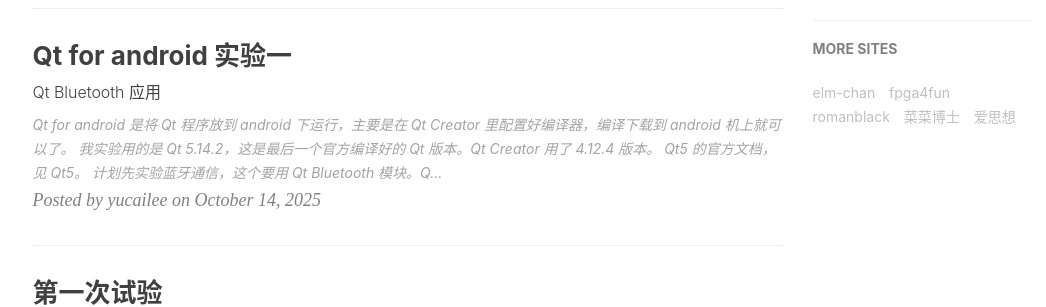
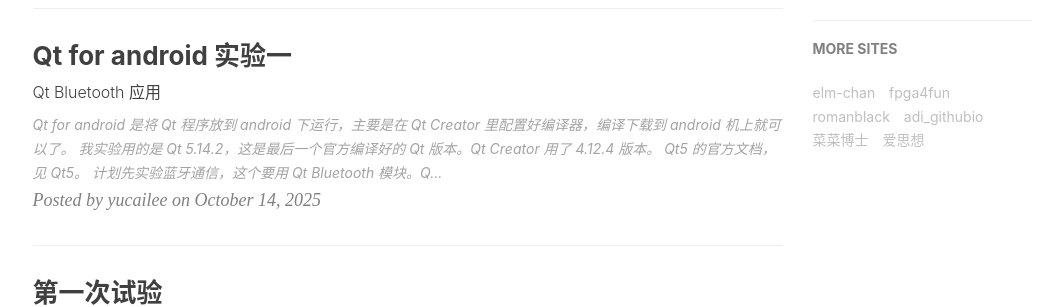
Before and after one commit to imliyucai/imliyucai.github.io, a Jekyll site: the page built from index.html, in a window 1280 px wide and 900 px high, scrolled down 800 px. Shown: the part 152-459 px from the top of the window, without its empty margins (135-1181 px from the left). Built offline with Jekyll 4.4.1, drawn with Linux system fonts in a browser that asks for light colours; nearby versions of some CDN libraries; the list of posts is cut into pages by our own code; comment, search, counter and statistics services are not loaded.

Commit message:
Update _config.yml
add adi linkage

```diff
--- a/_config.yml
+++ b/_config.yml
@@ -111,6 +111,10 @@
         href: "https://www.romanblack.com/"
     },
     {
+        title: "adi_githubio",
+        href: "https://analogdevicesinc.github.io/hdl/user_guide/introduction.html"
+    },
+    {
         title: "菜菜博士",
         href: "https://microcai.org/"
     },
```
